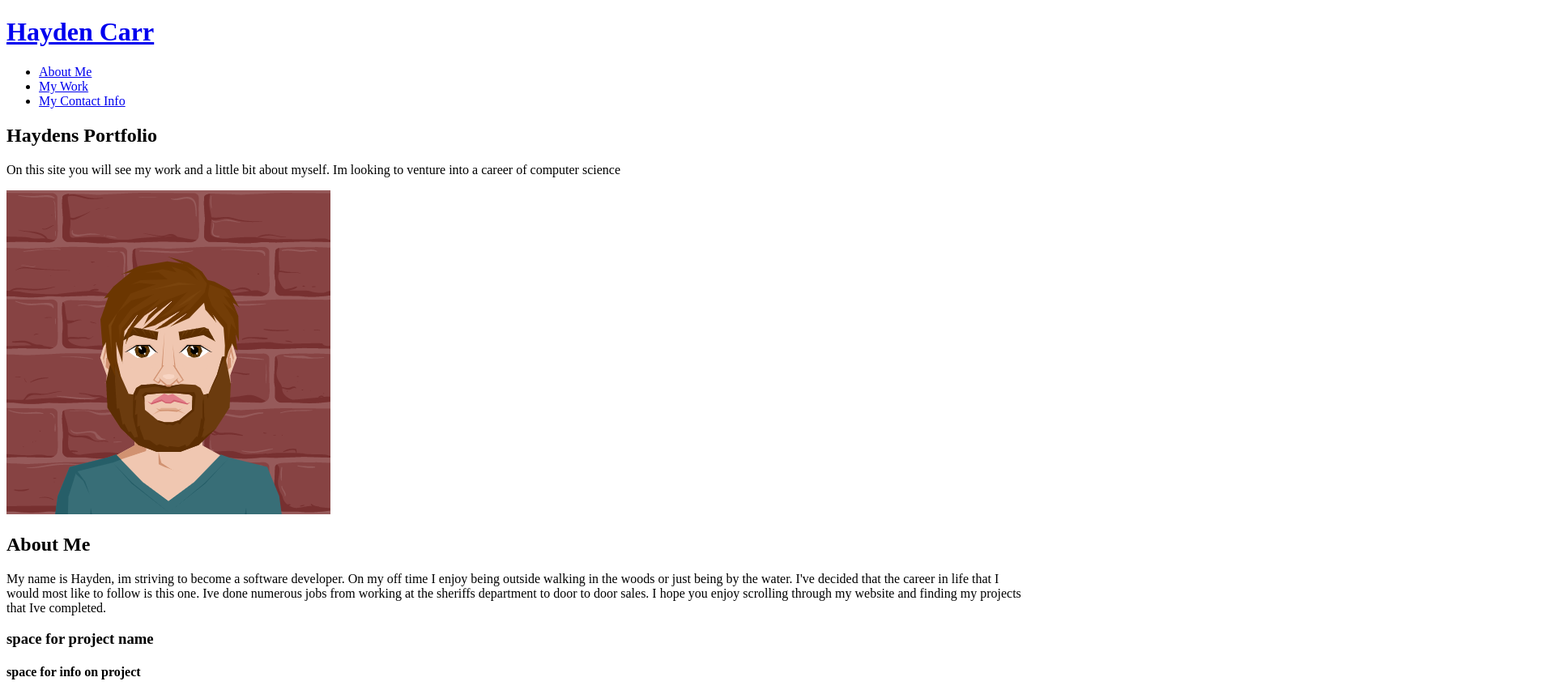
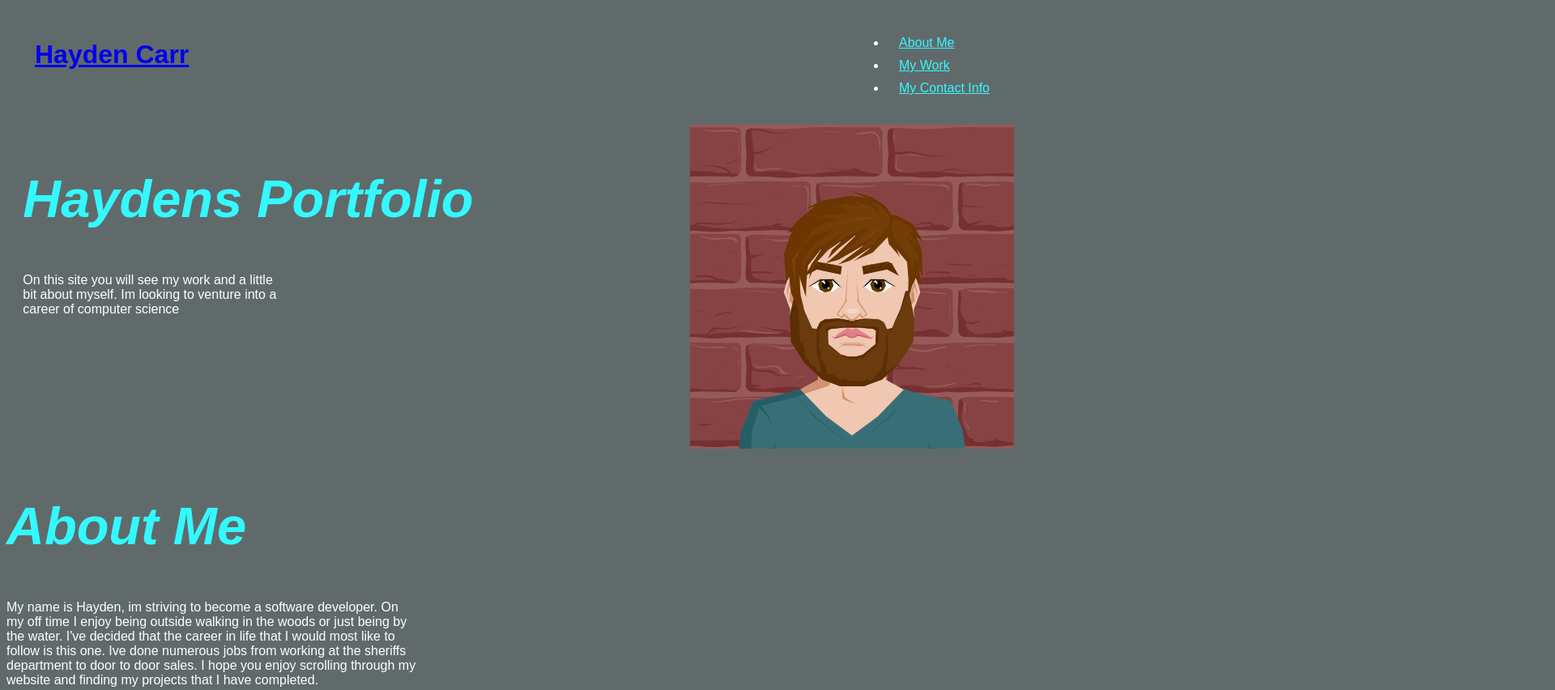
Before and after one commit to haydenburger43/My-Portfolio, a plain HTML site: page index.html in a window 1280 px wide. Shown: the top 852 px of the page at 81% size, 1920 px wide, since content can reach past the window. Drawn offline with Linux system fonts and the light colour scheme.

Commit message:
added some css

```diff
--- a/assets/css/style.css
+++ b/assets/css/style.css
@@ -0,0 +1,62 @@
+:root {
+    --primary-color: #616a6b;
+    --secondary-color: #fdfefe;
+    --tertiary-color: #33f9ff;
+}
+
+body {
+    color: var(--secondary-color);
+    font-family:Arial, Helvetica, sans-serif;
+    background: var(--primary-color);
+
+}
+
+header nav ul li a{
+    margin: 10px 15px;
+    color: var(--tertiary-color);
+    border-radius: 10px;
+    display: flex;
+    flex-wrap: wrap;
+    justify-content: space-between;
+}
+
+header{
+        padding: 20px 35px;
+        background-color: var(--primary-color);
+        display: flex;
+        justify-content: space-between;
+        flex-wrap: wrap;
+        position: -webkit-sticky;
+        position: sticky;
+        top: 0;
+}
+
+.hero{
+    display:flex;
+    justify-content: center;
+    flex-wrap: wrap;
+}
+
+.hero h2{
+    font-style:italic;
+    font-size:65px;
+    color: var(--tertiary-color)
+}
+
+.hero p{
+    color: var(--secondary-color);
+    width:40%;
+    flex-wrap:wrap;
+}
+
+.about-me h2{
+    font-style:italic;
+    font-size:65px;
+    color: var(--tertiary-color)
+}
+
+.about-me p{
+    color: var(--secondary-color);
+    width:40%;
+    flex-wrap:wrap;
+}
--- a/index.html
+++ b/index.html
@@ -10,6 +10,7 @@
 
     <body>
         <!--navigation-section-->
+     <header>
         <h1>
            <a href="/">Hayden Carr</a>
         </h1>
@@ -27,6 +28,7 @@
                 </li>
             </ul>
          </nav>
+     </header>
 
          <!--picture of me and name-->
         <section class="hero">
@@ -44,7 +46,7 @@
         <section id="About-Me" class="about-me">
             <div>
             <h2>About Me</h2>
-            <p>My name is Hayden, im striving to become a software developer. On my off time I enjoy being outside walking in the woods or just being by the water. I've decided that the career in life that I would most like to follow is this one. Ive done numerous jobs from working at the sheriffs department to door to door sales. I hope you enjoy scrolling through my website and finding my projects that Ive completed. </p>
+            <p>My name is Hayden, im striving to become a software developer. On my off time I enjoy being outside walking in the woods or just being by the water. I've decided that the career in life that I would most like to follow is this one. Ive done numerous jobs from working at the sheriffs department to door to door sales. I hope you enjoy scrolling through my website and finding my projects that I have completed. </p>
             </div>
         </section>
 
@@ -52,21 +54,25 @@
 
         <section id="My-Work" class="my-work">
             <div class="projects">
+                <img src="./assets/images/project-1.jpg" />
                 <h3 class="project-name">space for project name</h3>
                 <h4 class="project-info">space for info on project</h4>
             </div>
 
             <div class="projects">
+                <img src="./assets/images/project-2.jpg" />
                 <h3 class="project-name">space for project name</h3>
                 <h4 class="project-info">space for info on project</h4>
             </div>
 
             <div class="projects">
+                <img src="./assets/images/project-3.jpg" />
                 <h3 class="project-name">space for project name</h3>
                 <h4 class="project-info">space for info on project</h4>
             </div>
 
             <div class="projects">
+                <img src="./assets/images/project-4.jpg"
                 <h3 class="project-name">space for project name</h3>
                 <h4 class="project-info">space for info on project</h4>
             </div>
```
Also changed, not shown: assets/images/project-3.jpg (added), 3 other files.
